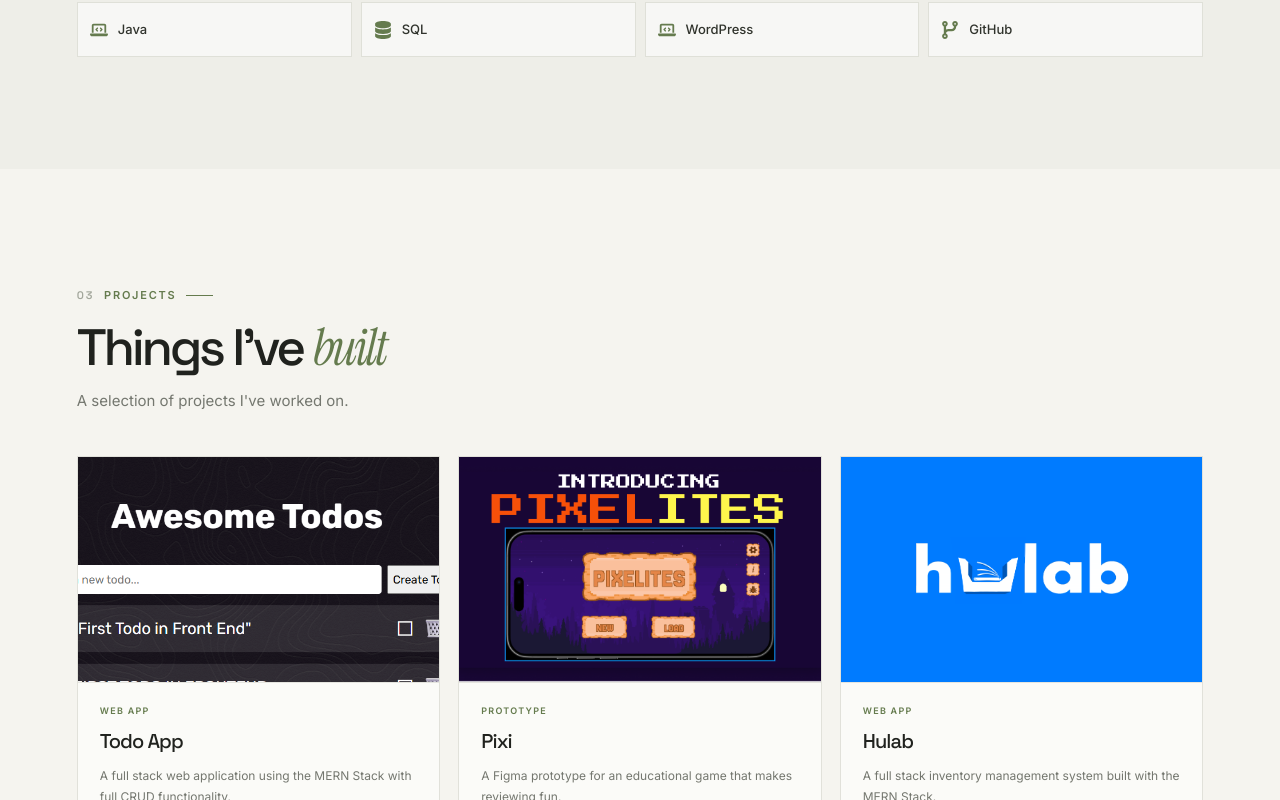
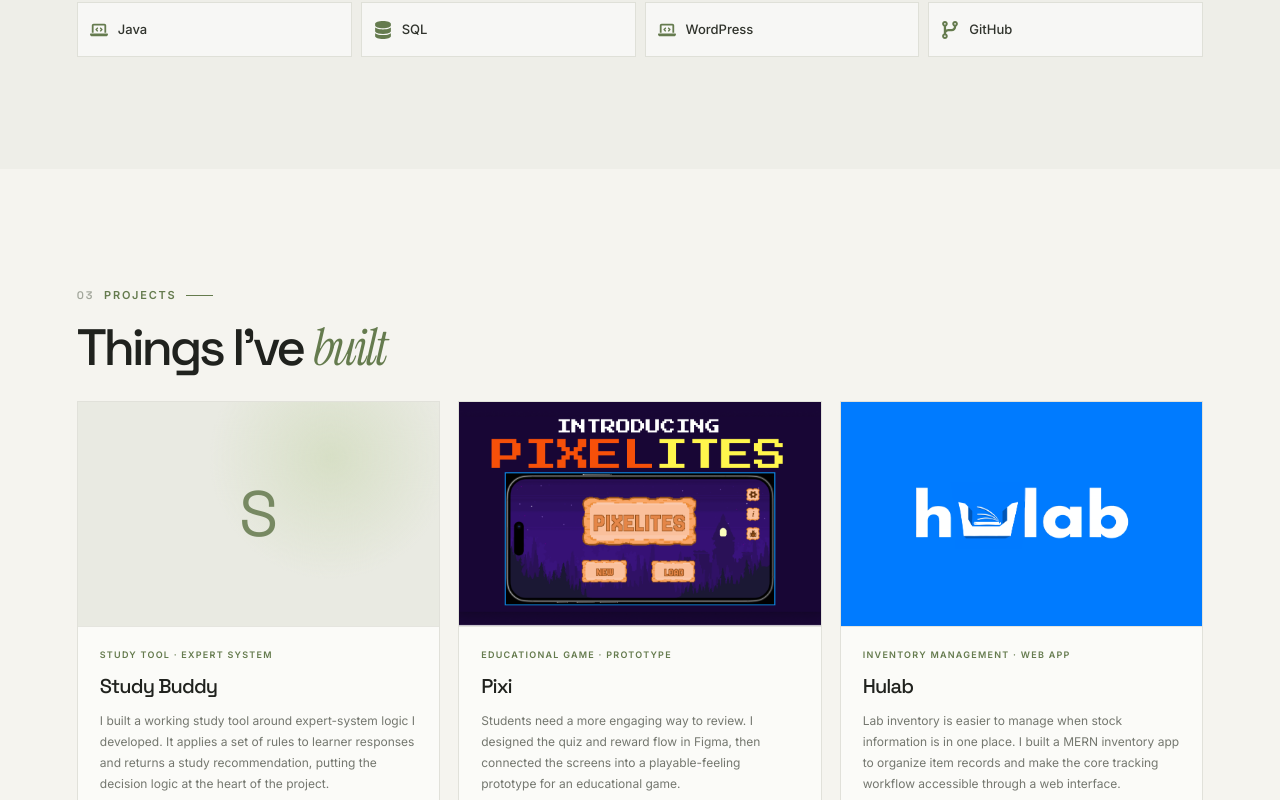
Before and after one commit to Alyks-cell/Portfolio, a React (Vite) app: page / in a window 1280 px wide. Shown: the part 2000-2800 px from the top of the page. Built offline with nearby package versions, Linux system fonts and the light colour scheme.

Commit message:
improve skills,proj,cont

```diff
--- a/index.html
+++ b/index.html
@@ -3,9 +3,9 @@
 <head>
   <meta charset="UTF-8">
   <meta name="viewport" content="width=device-width, initial-scale=1.0">
-  <meta name="description" content="Alex is an Information Technology student exploring thoughtful UI/UX design and web development.">
+  <meta name="description" content="Alex Catequista is an Information Technology student exploring thoughtful UI/UX design and web development.">
   <meta name="theme-color" content="#f5f4ef">
-  <title>Alex Catequista — Designer &amp; Developer</title>
+  <title>Alex Catequista - Designer &amp; Developer</title>
   <link rel="icon" href="/favicon.svg" type="image/svg+xml">
   <link rel="preconnect" href="https://fonts.googleapis.com">
   <link rel="preconnect" href="https://fonts.gstatic.com" crossorigin>
--- a/src/components/Nav.jsx
+++ b/src/components/Nav.jsx
@@ -41,7 +41,7 @@
   return (
     <header className={`navbar ${scrolled ? 'navbar--scrolled' : ''}`}>
       <a href="#home" className="navbar-logo" onClick={() => setOpen(false)}>
-        <span className="navbar-title">alyksanFR</span>
+        <span className="navbar-title">Alex Catequista</span>
       </a>
 
       <button
--- a/src/index.css
+++ b/src/index.css
@@ -111,9 +111,11 @@
 .skill-name { color: #30332c; font-size: 13px; font-weight: 500; }
 
 .projects { background: var(--paper); }
+.projects .section-header { margin-bottom: 26px; }
 .projects-grid { display: grid; max-width: 1160px; grid-template-columns: repeat(6,1fr); gap: 18px; margin: 0 auto; }
 .project-card { display: flex; min-width: 0; grid-column: span 2; flex-direction: column; overflow: hidden; border: 1px solid #e1e1da; background: #fbfbf8; transition: transform .3s var(--ease), box-shadow .3s, border-color .3s; }
-.project-card:nth-child(4), .project-card:nth-child(5) { grid-column: span 3; }
+.project-card--link { color: inherit; cursor: pointer; }
+.project-card--link:focus-visible { outline: 2px solid var(--green); outline-offset: 4px; }
 .project-card:hover { transform: translateY(-5px); border-color: #c5cbbd; box-shadow: 0 18px 35px rgba(35,40,29,.08); }
 .project-img-wrapper { aspect-ratio: 16 / 10; overflow: hidden; border-bottom: 1px solid #e5e5df; background: #e7e8df; }
 .project-img { width: 100%; height: 100%; object-fit: cover; object-position: top; transition: transform .6s var(--ease); }
@@ -123,28 +125,30 @@
 .project-title { margin-bottom: 9px; color: var(--ink); font-family: var(--display); font-size: 20px; font-weight: 500; letter-spacing: -.045em; }
 .project-desc { flex: 1; margin-bottom: 19px; color: var(--muted); font-size: 12px; line-height: 1.75; }
 .project-tags { display: flex; flex-wrap: wrap; gap: 6px; list-style: none; }
-.project-tag { padding: 6px 8px; border: 1px solid #e4e5de; color: #666b60; font-size: 9px; }
+.project-tag { padding: 6px 8px; border: 1px solid #d8dbd0; background: #f1f2eb; color: #4c5245; font-size: 10px; font-weight: 500; }
 .project-img--placeholder { display: grid; place-items: center; background: radial-gradient(circle at 70% 25%, #d7dfc6, transparent 40%), #e9eae2; color: #778962; font-family: var(--display); font-size: 64px; }
 .project-link { display: flex; align-items: center; gap: 7px; width: 100%; margin-top: 17px; padding-top: 13px; border-top: 1px solid #e6e6e0; color: #536b3b; font-size: 11px; font-weight: 600; transition: gap .2s; }
 .project-link:hover { gap: 11px; }
 .project-link--disabled { color: #a0a398; cursor: default; }
 
-.contact { overflow: hidden; padding-bottom: 28px; background: #e9e9df; }
-.contact::before { position: absolute; top: -200px; left: 50%; width: 550px; height: 550px; border: 1px solid rgba(101,123,78,.13); border-radius: 50%; box-shadow: 0 0 0 60px rgba(101,123,78,.035), 0 0 0 120px rgba(101,123,78,.025); content: ''; transform: translateX(-50%); }
+.contact { position: relative; display: block; min-height: 0; scroll-margin-top: 18px; overflow: hidden; padding-top: clamp(76px, 10vh, 104px); padding-bottom: 36px; background: #e9e9df; }
+.contact::before { position: absolute; top: -580px; right: -500px; width: 680px; height: 680px; border: 1px solid rgba(101,123,78,.08); border-radius: 50%; box-shadow: 0 0 0 70px rgba(101,123,78,.025), 0 0 0 140px rgba(101,123,78,.014); content: ''; pointer-events: none; }
 .contact-header, .contact-grid, .contact-footer { position: relative; }
-.contact-header { display: flex; max-width: 1160px; flex-direction: column; align-items: flex-start; margin: 0 auto 45px; text-align: left; }
+.contact-header { display: flex; width: 100%; max-width: 1160px; flex-direction: column; align-items: flex-start; margin: 0 auto 30px; text-align: left; }
 .contact-heading { margin: 0 0 16px; color: var(--ink); font-family: var(--display); font-size: clamp(2.6rem, 6vw, 4.7rem); font-weight: 500; letter-spacing: -.075em; line-height: .98; }
-.contact-header .section-sub { max-width: 440px; margin-bottom: 26px; }
-.contact-grid { display: grid; max-width: 730px; grid-template-columns: 1fr 1fr; gap: 10px; margin: 0; }
-.contact-card { display: flex; min-width: 0; align-items: center; gap: 13px; padding: 14px; border: 1px solid rgba(32,34,30,.12); background: rgba(255,255,255,.48); transition: transform .25s, background .25s; }
-.contact-card:hover { transform: translateY(-3px); background: white; }
-.contact-card-icon { display: grid; width: 38px; height: 38px; flex-shrink: 0; place-items: center; background: #e3e8d8; color: var(--green); font-size: 15px; }
-.contact-card-text { display: flex; min-width: 0; flex: 1; flex-direction: column; gap: 4px; }
-.contact-card-label { color: #8b9083; font-size: 9px; letter-spacing: .08em; text-transform: uppercase; }
-.contact-card-value { overflow: hidden; color: #34372f; font-size: 11px; text-overflow: ellipsis; white-space: nowrap; }
-.contact-card-arrow { flex-shrink: 0; color: #92978b; }
-.contact-footer { display: flex; max-width: 1160px; align-items: center; justify-content: space-between; gap: 20px; margin: 74px auto 0; padding-top: 19px; border-top: 1px solid rgba(32,34,30,.14); }
-.contact-copyright { color: #81867a; font-size: 10px; }
+.contact-header .section-sub { max-width: 440px; margin-bottom: 20px; color: #5f635b; }
+.contact-grid { display: grid; width: 100%; max-width: 1160px; grid-template-columns: repeat(3, minmax(0, 1fr)); gap: 8px; margin: 0 auto; }
+.contact-card { display: flex; width: fit-content; max-width: 100%; min-width: 0; align-items: center; justify-self: start; gap: 10px; padding: 10px 12px; border-radius: 999px; transition: transform .25s, color .25s, background .25s; }
+.contact-card:hover { transform: translateY(-2px); background: rgba(255,255,255,.42); }
+.contact-card-icon { display: grid; width: 38px; height: 38px; flex-shrink: 0; place-items: center; border-radius: 50%; background: #e3e8d8; color: var(--green); font-size: 15px; transition: background .25s, color .25s; }
+.contact-card:hover .contact-card-icon { background: var(--green); color: white; }
+.contact-card-text { display: flex; min-width: 0; flex: 0 1 auto; flex-direction: column; gap: 4px; }
+.contact-card-label { color: #62685a; font-size: 11px; font-weight: 600; letter-spacing: .08em; text-transform: uppercase; }
+.contact-card-value { overflow: hidden; color: #34372f; font-size: 12px; text-overflow: ellipsis; white-space: nowrap; }
+.contact-card-arrow { flex-shrink: 0; margin-left: -5px; color: #92978b; transition: color .25s, transform .25s; }
+.contact-card:hover .contact-card-arrow { color: var(--green); transform: translate(2px, -2px); }
+.contact-footer { display: flex; width: 100%; max-width: 1160px; align-items: center; justify-content: space-between; gap: 20px; margin: 38px auto 0; padding-top: 16px; border-top: 1px solid rgba(32,34,30,.14); }
+.contact-copyright { color: #50564b; font-size: 11px; }
 .contact-top-btn { display: grid; width: 37px; height: 37px; flex-shrink: 0; place-items: center; border: 1px solid rgba(32,34,30,.18); border-radius: 50%; transition: transform .2s, background .2s; }
 .contact-top-btn:hover { transform: translateY(-3px); background: white; }
 
@@ -154,8 +158,8 @@
   .skills-groups { gap: 20px; }
   .skills-grid { grid-template-columns: repeat(2, minmax(0, 1fr)); }
   .skill-card { padding: 10px 8px; }
+  .contact-grid { grid-template-columns: repeat(2, minmax(0, 1fr)); }
   .project-card { grid-column: span 3; }
-  .project-card:nth-child(4), .project-card:nth-child(5) { grid-column: span 3; }
 }
 @media (max-width: 680px) {
   html { scroll-padding-top: 72px; }
@@ -183,9 +187,12 @@
   .skills-grid { grid-template-columns: 1fr; }
   .skill-card { min-height: 53px; padding: 12px; }
   .projects-grid { grid-template-columns: 1fr; gap: 14px; }
-  .project-card, .project-card:nth-child(4), .project-card:nth-child(5) { grid-column: auto; }
+  .project-card { grid-column: auto; }
   .contact-grid { grid-template-columns: 1fr; }
-  .contact-footer { margin-top: 56px; }
+  .contact { padding: 88px 6vw 26px; }
+  .contact::before { display: none; }
+  .contact-header { margin-bottom: 28px; }
+  .contact-footer { margin: 44px auto 0; }
 }
 @media (prefers-reduced-motion: reduce) {
   html { scroll-behavior: auto; }
--- a/src/routes/contact.jsx
+++ b/src/routes/contact.jsx
@@ -1,5 +1,5 @@
 import React from 'react'
-import { BsTelephone, BsEnvelope, BsInstagram, BsFacebook } from 'react-icons/bs'
+import { BsTelephone, BsEnvelope, BsGithub, BsInstagram, BsFacebook } from 'react-icons/bs'
 import { HiArrowUpRight, HiArrowUp } from 'react-icons/hi2'
 
 const EMAIL = 'btsxtxt27@gmail.com'
@@ -16,6 +16,12 @@
     label: 'Phone',
     value: '0963 666 3007',
     href: 'tel:+639636663007',
+  },
+  {
+    icon: <BsGithub />,
+    label: 'GitHub',
+    value: 'Alyks-cell',
+    href: 'https://github.com/Alyks-cell',
   },
   {
     icon: <BsFacebook />,
@@ -43,7 +49,7 @@
         <p className="section-sub">
           Have a project, an opportunity, or just want to say hi? My inbox is open.
         </p>
-        <a href={`mailto:${EMAIL}`} className="btn btn--primary btn--lg">
+        <a href={`mailto:${EMAIL}?subject=Hello%20from%20your%20portfolio`} className="btn btn--primary btn--lg">
           Say hello <HiArrowUpRight />
         </a>
       </div>
@@ -71,7 +77,7 @@
 
       <footer className="contact-footer">
         <p className="contact-copyright">
-          © {new Date().getFullYear()} alyksanFR · Western Institute of Technology
+          &copy; {new Date().getFullYear()} Alex Catequista
         </p>
         <a href="#home" className="contact-top-btn" aria-label="Back to top">
           <HiArrowUp />
--- a/src/routes/home.jsx
+++ b/src/routes/home.jsx
@@ -40,7 +40,7 @@
         </p>
 
         <h1 className="home-name">
-          Hi, I'm Alex!
+          Alex Catequista
           <span className="home-name-accent">UI/UX designer</span>
         </h1>
 
--- a/src/routes/project.jsx
+++ b/src/routes/project.jsx
@@ -3,36 +3,44 @@
 
 const projects = [
   {
+    title: 'Study Buddy',
+    type: 'Study tool · Expert system',
+    desc: 'I built a working study tool around expert-system logic I developed. It applies a set of rules to learner responses and returns a study recommendation, putting the decision logic at the heart of the project.',
+    tags: ['Expert system', 'Rule-based logic'],
+    link: 'mailto:btsxtxt27@gmail.com?subject=Study%20Buddy%20project',
+    linkLabel: 'Ask me about Study Buddy',
+  },
+  {
+    title: 'Pixi',
+    type: 'Educational game · Prototype',
+    desc: 'Students need a more engaging way to review. I designed the quiz and reward flow in Figma, then connected the screens into a playable-feeling prototype for an educational game.',
+    tags: ['Figma', 'Prototyping'],
+    img: '/pixi.png',
+    link: 'https://www.figma.com/proto/B97MkEkFZbnAQSWqph8zsT/PIXELITES?node-id=954-298&starting-point-node-id=954%3A307',
+    linkLabel: 'View prototype',
+  },
+  {
+    title: 'Hulab',
+    type: 'Inventory management · Web app',
+    desc: 'Lab inventory is easier to manage when stock information is in one place. I built a MERN inventory app to organize item records and make the core tracking workflow accessible through a web interface.',
+    tags: ['MongoDB', 'Express.js', 'React', 'Node.js'],
+    img: '/hulab.png',
+    link: 'https://www.figma.com/proto/vVSXfrgRsE9sPKs2laiqWP/HULAB?node-id=601-227&p=f&t=dWhyth6hWgxQ818V-0&scaling=scale-down&content-scaling=fixed&page-id=601%3A226&starting-point-node-id=601%3A227',
+    linkLabel: 'View prototype',
+  },
+  {
     title: 'Todo App',
-    type: 'Web App',
-    desc: 'A full stack web application using the MERN Stack with full CRUD functionality.',
+    type: 'Task management · Web app',
+    desc: 'I wanted a straightforward place to manage everyday tasks, so I built a full-stack MERN app with create, edit, complete, and delete flows. The result is a working CRUD app backed by MongoDB.',
     tags: ['MongoDB', 'Express.js', 'React', 'Node.js'],
     img: '/app1.png',
     link: 'https://github.com/Alyks-cell/awesometodosapp',
     linkLabel: 'View on GitHub',
   },
   {
-    title: 'Pixi',
-    type: 'Prototype',
-    desc: 'A Figma prototype for an educational game that makes reviewing fun.',
-    tags: ['Figma'],
-    img: '/pixi.png',
-    link: 'https://www.figma.com/proto/B97MkEkFZbnAQSWqph8zsT/PIXELITES?node-id=954-298&starting-point-node-id=954%3A307',
-    linkLabel: 'View prototype',
-  },
-  {
-    title: 'Hulab',
-    type: 'Web App',
-    desc: 'A full stack inventory management system built with the MERN Stack.',
-    tags: ['MongoDB', 'Express.js', 'React', 'Node.js'],
-    img: '/hulab.png',
-    link: 'https://www.figma.com/proto/vVSXfrgRsE9sPKs2laiqWP/HULAB?node-id=601-227&p=f&t=dWhyth6hWgxQ818V-0&scaling=scale-down&content-scaling=fixed&page-id=601%3A226&starting-point-node-id=601%3A227',
-    linkLabel: 'View prototype',
-  },
-  {
     title: 'School Uniform Exchange Platform',
-    type: 'Web App',
-    desc: 'A responsive marketplace where students buy, sell, and swap school uniforms, with real-time chat.',
+    type: 'Student marketplace · Web app',
+    desc: 'Students need a practical way to find, sell, or swap school uniforms. I contributed to a responsive marketplace that brings listings and real-time chat together, so students can coordinate an exchange in one place.',
     tags: ['MongoDB', 'Express.js', 'React', 'Node.js', 'Socket.io'],
     link: 'https://github.com/keltrixx/ProjectV1',
     linkLabel: 'View on GitHub',
@@ -40,7 +48,7 @@
   {
     title: 'Teech',
     type: 'In progress',
-    desc: 'A new project currently in the works. Details coming soon.',
+    desc: 'A project in progress. More details will be added as the work takes shape.',
     tags: [],
   },
 ]
@@ -51,14 +59,21 @@
       <div className="section-header" data-reveal>
         <p className="section-label"><span>03</span> Projects</p>
         <h2 className="section-heading">Things I've <em>built</em></h2>
-        <p className="section-sub">
-          A selection of projects I've worked on.
-        </p>
       </div>
 
       <div className="projects-grid">
-        {projects.map((project) => (
-          <article key={project.title} className="project-card" data-reveal>
+        {projects.map((project) => {
+          const Card = project.link ? 'a' : 'article'
+          const external = project.link?.startsWith('http')
+          return (
+            <Card
+              key={project.title}
+              className={`project-card ${project.link ? 'project-card--link' : ''}`}
+              data-reveal
+              {...(project.link && { href: project.link })}
+              {...(external && { target: '_blank', rel: 'noreferrer' })}
+              aria-label={project.link ? `${project.title} — ${project.linkLabel}` : undefined}
+            >
               <div className="project-img-wrapper">
                 {project.img ? (
                   <img src={project.img} alt={`${project.title} preview`} className="project-img" loading="lazy" />
@@ -80,15 +95,16 @@
                   </ul>
                 )}
                 {project.link ? (
-                <a href={project.link} className="project-link" target="_blank" rel="noreferrer">
+                  <span className="project-link">
                     {project.linkLabel} <HiArrowUpRight />
-                </a>
+                  </span>
                 ) : (
-                <span className="project-link project-link--disabled">Link coming soon</span>
+                  <span className="project-link project-link--disabled">In progress</span>
                 )}
               </div>
-          </article>
-        ))}
+            </Card>
+          )
+        })}
       </div>
     </section>
   )
```
Lines whose indentation alone changed are shown as unchanged.
